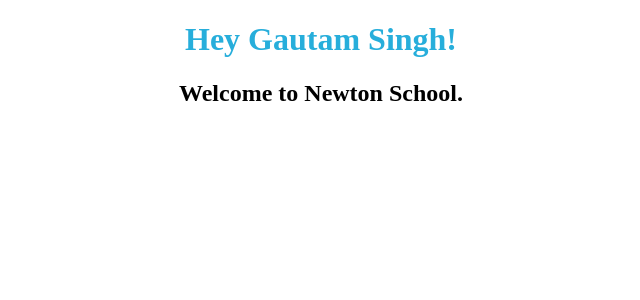
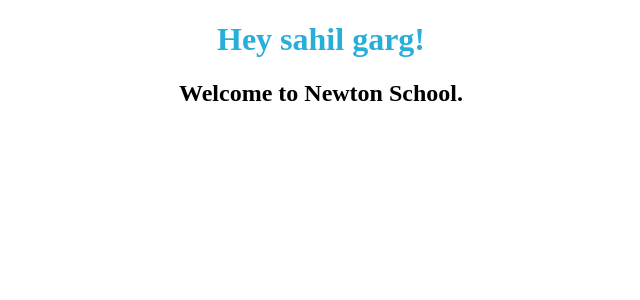
Before and after one commit to sahilgarg9911/Greetings-with-Props---What-Are-Components-Creating-a-new-React-Project-Going---tlhtp4tnvl9y, a React app: page / in a window 1280 px wide. Shown: the top 300 px of the page, without its empty margins (319-959 px from the left). Built offline with nearby package versions, Linux system fonts and the light colour scheme.

Commit message:
Update App.js

```diff
--- a/src/components/App.js
+++ b/src/components/App.js
@@ -4,7 +4,7 @@
 
 const App = () => {
   return (
-    <Welcome name="Gautam Singh" />
+    <Welcome name="sahil garg" />
 
   )
 }
```
